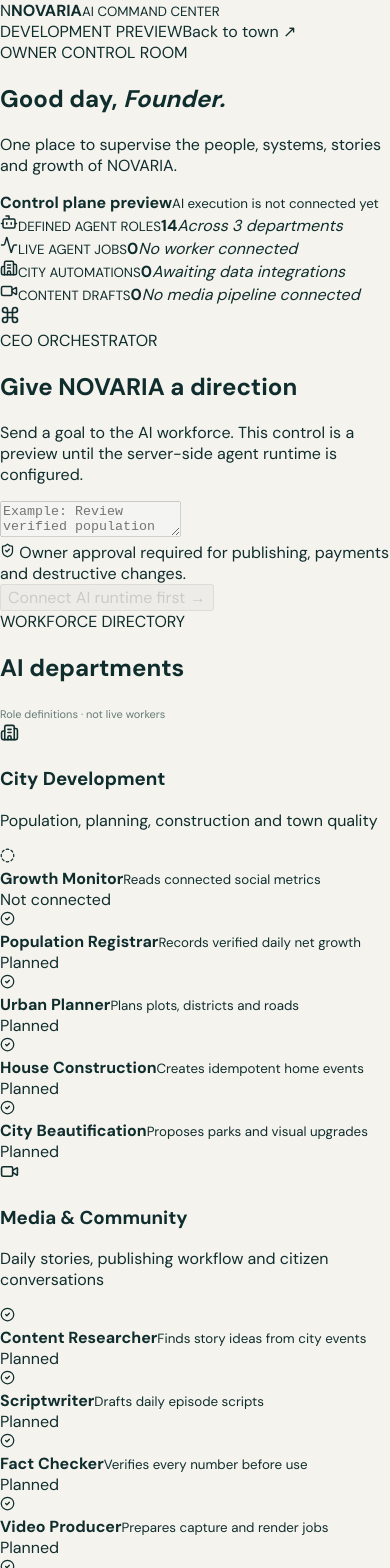
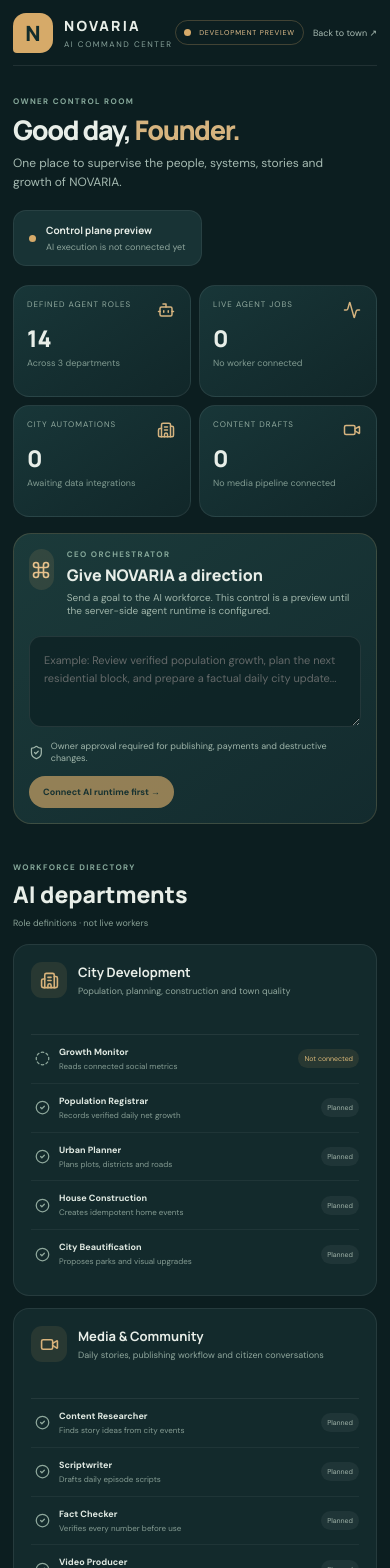
Before and after one commit to masterai5345-png/novaria-virtual-nation, a Next.js app: page /admin/ai in a window 390 px wide. Shown: the top 1568 px of the page. Built offline with nearby package versions, Linux system fonts and the light colour scheme.

Commit message:
Style responsive NOVARIA AI Command Center

```diff
--- a/src/app/globals.css
+++ b/src/app/globals.css
@@ -153,3 +153,92 @@ a { color: inherit; text-decoration: none; }
   .citizen-mascot { font-size: 42px; }
   .site-footer { flex-direction: column; gap: 6px; }
 }
+
+/* Owner-only AI Command Center preview */
+.admin-shell { min-height: 100vh; padding: 0 42px 32px; max-width: 1500px; margin: 0 auto; color: #e8eee8; background: #0c1e20; }
+.admin-header { height: 78px; display: flex; align-items: center; justify-content: space-between; border-bottom: 1px solid #ffffff16; }
+.admin-brand { display: flex; align-items: center; gap: 11px; }
+.admin-brand-mark { width: 40px; height: 40px; border-radius: 13px 13px 13px 4px; display: grid; place-items: center; background: #d6aa69; color: #112c2c; font: 800 21px Manrope; }
+.admin-brand b { display: block; font: 800 14px Manrope; letter-spacing: .16em; }
+.admin-brand small { display: block; margin-top: 4px; color: #88a29a; font-size: 8px; letter-spacing: .19em; }
+.admin-header-right { display: flex; align-items: center; gap: 20px; color: #a8bbb2; font-size: 11px; }
+.dev-pill { display: flex; align-items: center; gap: 8px; padding: 8px 11px; border: 1px solid #d6aa6944; border-radius: 99px; color: #e4c18e; font-size: 8px; letter-spacing: .12em; }
+.dev-pill i, .state-pulse { width: 7px; height: 7px; border-radius: 50%; background: #d6aa69; display: inline-block; }
+.admin-welcome { display: flex; justify-content: space-between; align-items: end; padding: 43px 0 25px; gap: 18px; }
+.admin-eyebrow { display: block; color: #86a89a; font-size: 8px; font-weight: 800; letter-spacing: .17em; }
+.admin-welcome h1 { margin: 9px 0; font: 800 clamp(27px, 3vw, 39px)/1.1 Manrope; letter-spacing: -.05em; }
+.admin-welcome h1 em { color: #d6b47f; font-style: normal; }
+.admin-welcome p { margin: 0; color: #a6bbb2; font-size: 12px; }
+.system-state { display: flex; align-items: center; gap: 10px; padding: 12px 15px; background: #183335; border: 1px solid #ffffff12; border-radius: 13px; }
+.system-state b, .system-state small { display: block; }
+.system-state b { font: 700 10px Manrope; }
+.system-state small { color: #8da49b; font-size: 9px; margin-top: 4px; }
+.admin-metrics { display: grid; grid-template-columns: repeat(4, 1fr); gap: 11px; }
+.admin-metrics article { position: relative; min-height: 126px; padding: 17px; border: 1px solid #ffffff14; border-radius: 16px; background: linear-gradient(145deg, #183638, #112729); }
+.metric-icon { position: absolute; right: 15px; top: 15px; color: #d6b47f; }
+.admin-metrics small { display: block; color: #90a99e; font-size: 8px; letter-spacing: .12em; }
+.admin-metrics strong { display: block; margin-top: 13px; font: 800 27px Manrope; }
+.admin-metrics em { display: block; margin-top: 3px; color: #819b91; font-size: 9px; font-style: normal; }
+.command-card { margin-top: 16px; padding: 22px; border-radius: 18px; border: 1px solid #d6aa6930; background: linear-gradient(145deg, #1b3a3a, #132b2e); }
+.command-heading { display: flex; gap: 13px; align-items: flex-start; }
+.command-icon { width: 41px; height: 41px; display: grid; place-items: center; border-radius: 13px; background: #d6aa6920; color: #e6c18c; }
+.command-heading h2 { margin: 5px 0; font: 800 19px Manrope; }
+.command-heading p { margin: 0; color: #9fb5aa; font-size: 10px; }
+.command-card textarea { display: block; width: 100%; min-height: 91px; resize: vertical; margin: 19px 0 13px; padding: 14px; color: #91a79e; background: #0d2224; border: 1px solid #ffffff1c; border-radius: 12px; font: 11px/1.65 'DM Sans', sans-serif; }
+.command-card textarea:disabled { opacity: .82; cursor: not-allowed; }
+.command-footer { display: flex; justify-content: space-between; align-items: center; gap: 12px; }
+.command-footer > span { display: flex; align-items: center; gap: 7px; color: #9fb5aa; font-size: 9px; }
+.command-footer button { border: 0; padding: 10px 14px; border-radius: 99px; background: #d6aa69; color: #193330; font-size: 9px; font-weight: 800; }
+.command-footer button:disabled { opacity: .65; }
+.admin-section { padding-top: 38px; }
+.admin-section-title { display: flex; justify-content: space-between; align-items: end; margin-bottom: 15px; }
+.admin-section-title h2 { margin: 6px 0 0; font: 800 23px Manrope; }
+.admin-section-title .section-caption { color: #88a095; font-size: 9px; }
+.department-grid { display: grid; grid-template-columns: repeat(3, 1fr); gap: 12px; }
+.department-card { padding: 17px; border: 1px solid #ffffff14; border-radius: 16px; background: #132a2c; }
+.department-heading { display: flex; gap: 11px; align-items: flex-start; min-height: 61px; }
+.department-heading > span { width: 36px; height: 36px; display: grid; place-items: center; border-radius: 11px; background: #d6aa691b; color: #d9b37b; flex: 0 0 auto; }
+.department-heading h3 { margin: 1px 0 4px; font: 700 13px Manrope; }
+.department-heading p { margin: 0; color: #8fa69c; font-size: 9px; line-height: 1.45; }
+.agent-list { border-top: 1px solid #ffffff12; margin-top: 11px; }
+.agent-row { display: flex; gap: 8px; align-items: center; padding: 11px 0; border-bottom: 1px solid #ffffff0d; }
+.agent-row:last-child { border-bottom: 0; }
+.agent-dot { width: 22px; height: 22px; display: grid; place-items: center; color: #8fa89c; flex: 0 0 auto; }
+.agent-copy { min-width: 0; flex: 1; }
+.agent-copy b { display: block; color: #e1eae3; font-size: 9px; }
+.agent-copy small { display: block; margin-top: 3px; color: #849b92; font-size: 8px; line-height: 1.35; }
+.agent-status { padding: 5px 7px; white-space: nowrap; border-radius: 99px; background: #ffffff0d; color: #9fb2a8; font-size: 7px; }
+.status-not-configured { color: #dcb978; background: #d6aa691b; }
+.status-disabled { color: #b18f8a; background: #a85d541b; }
+.admin-bottom-grid { display: grid; grid-template-columns: 1fr 1fr; gap: 12px; padding-top: 15px; }
+.admin-info-card { padding: 19px; border: 1px solid #ffffff14; border-radius: 16px; background: #132a2c; }
+.admin-info-card h3 { margin: 8px 0 10px; font: 700 14px Manrope; }
+.admin-info-card ul { margin: 0; padding-left: 17px; color: #9bb0a6; font-size: 10px; line-height: 2; }
+.admin-info-card p { color: #9bb0a6; font-size: 10px; line-height: 1.7; }
+.safe-note { display: flex; align-items: flex-start; gap: 8px; margin-top: 14px; padding: 11px; border-radius: 10px; background: #d6aa6913; color: #d9bc8d; font-size: 9px; line-height: 1.5; }
+.safe-note svg { flex: 0 0 auto; }
+.admin-footer { display: flex; justify-content: space-between; gap: 12px; padding-top: 21px; margin-top: 24px; border-top: 1px solid #ffffff14; color: #789087; font-size: 8px; letter-spacing: .1em; }
+.admin-footer span:last-child { display: flex; align-items: center; gap: 6px; }
+@media (max-width: 980px) {
+  .admin-shell { padding: 0 22px 28px; }
+  .department-grid { grid-template-columns: 1fr 1fr; }
+}
+@media (max-width: 620px) {
+  .admin-shell { padding: 0 13px 22px; }
+  .admin-header { height: 66px; }
+  .admin-header-right { gap: 9px; font-size: 9px; }
+  .dev-pill { padding: 7px 8px; font-size: 7px; }
+  .admin-welcome { align-items: flex-start; flex-direction: column; padding: 30px 0 19px; }
+  .admin-welcome p { max-width: 320px; line-height: 1.6; }
+  .admin-metrics { grid-template-columns: repeat(2, 1fr); gap: 8px; }
+  .admin-metrics article { min-height: 112px; padding: 13px; }
+  .admin-metrics strong { font-size: 23px; }
+  .command-card { padding: 15px; }
+  .command-heading h2 { font-size: 16px; }
+  .command-footer { align-items: flex-start; flex-direction: column; }
+  .admin-section-title { align-items: flex-start; flex-direction: column; gap: 7px; }
+  .department-grid, .admin-bottom-grid { grid-template-columns: 1fr; }
+  .agent-row { gap: 6px; }
+  .agent-status { font-size: 7px; padding: 5px 6px; }
+  .admin-footer { flex-direction: column; }
+}
```
